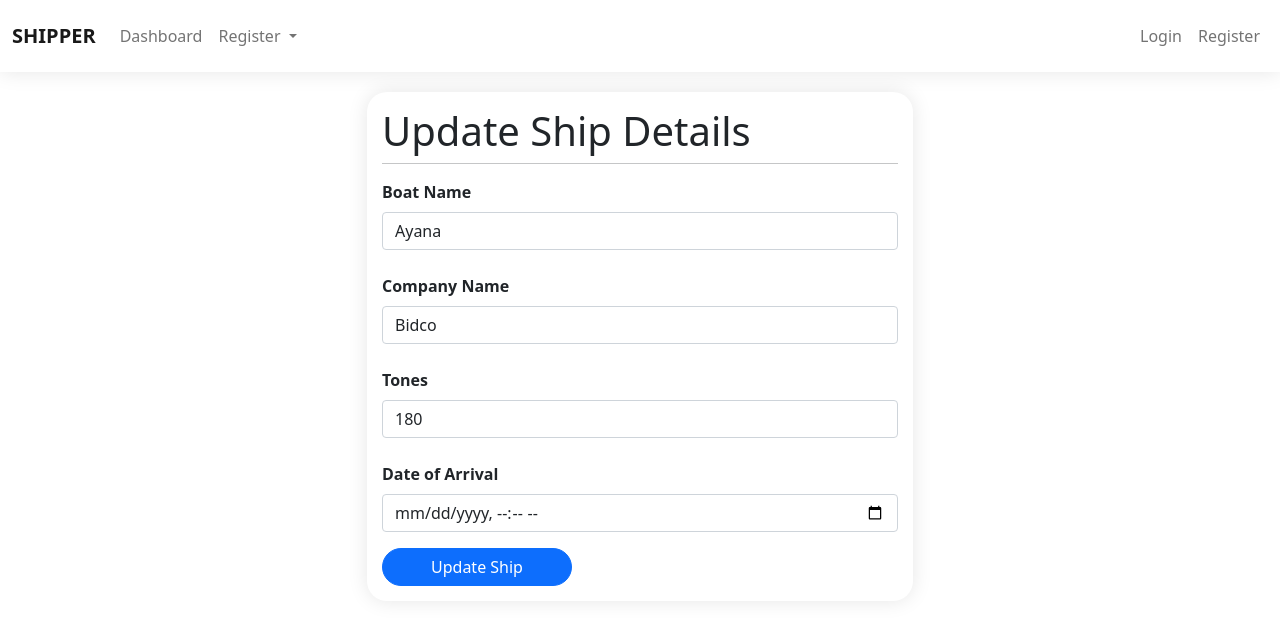
After one commit to Rovine1999/Seaport, a Django app: page /ship/boat/edit/1/ in a window 1280 px wide. The commit adds this page. Shown: the top 625 px of the page. Run offline with Django 3.2, Linux system fonts and the light colour scheme; data comes from the database, SQL or seed files in the repository; both versions use the stored data as it was after the commit.

Commit message:
Add boat edit and delete functionality

```diff
--- a/ship/urls.py
+++ b/ship/urls.py
@@ -12,5 +12,7 @@ urlpatterns = [
     path('container/delete/<str:pk>/', containerdelete, name="containerdelete"),
     path('ship/delete/<str:pk>/', deleteship, name="deleteship"),
     path('save/boat/', saveboat, name='saveboat'),
-    path('ship/edit/<str:pk>/', editship, name='editship')
+    path('ship/edit/<str:pk>/', editship, name='editship'),
+    path('boat/edit/<str:pk>/', editboat, name='editboat'),
+    path('boat/delete/<str:pk>/', deleteboat, name="deleteboat"),
 ]
--- a/ship/views.py
+++ b/ship/views.py
@@ -126,6 +126,28 @@ def registernewaddons(request):
     }
     return render(request, template_name='admin_/shipment/registeraddons.html', context=context)
 
+def editboat(request, pk):
+    boat = get_object_or_404(Boat, id=pk)
+
+    boatform = CreateBoatForm(request.POST or None, request.FILES or None, instance=boat)
+
+    if request.method == 'POST':
+        if boatform.is_valid:
+            boatform.save()
+            messages.success(request, 'The boat has been updated successfully')
+        else:
+            messages.error(request, 'Updating the boat failed')
+
+    context = {
+        'page': 'boat-reg',
+        'boatform': boatform
+    }
+    return render(request, template_name='admin_/shipment/editboat.html', context=context)
+
+def deleteboat(request, pk):
+    boat = Boat.objects.get(id=pk)
+    boat.delete()
+    return redirect ('home')
 
 @login_required(login_url='login')
 def saveSize(request):
--- a/templates/admin_/index.html
+++ b/templates/admin_/index.html
@@ -91,6 +91,7 @@
               <th style="width: 150px;">Company Name</th>
               <th style="width: 150px;">Tones</th>
               <th style="width: 100px;">Date</th>
+              <th style="width: 200px;">Actions</th>
             </tr>
           </thead>
           <tbody>
@@ -101,6 +102,10 @@
               <td>{{boat.name}}</td>
               <td>{{boat.tone}}</td>
               <td>{{boat.date_time}}</td>
+              <td>
+                <a href="{% url 'editboat' pk=boat.id %}" class="my-2 rounded-pill px-3 py-1 btn btn-warning">Edit</a>
+                <a href="{% url 'deleteboat' pk=boat.id%}" class="my-2 rounded-pill px-3 py-1 btn btn-danger">Delete</a>
+              </td>
             </tr>
 
           {% endfor %}
--- /dev/null
+++ b/templates/admin_/shipment/editboat.html
@@ -0,0 +1,39 @@
+{% extends './../components/base.html' %}
+{% load static %}
+
+{% block content %}
+
+
+  <div class="container">
+    <div class="row">
+      <div class="col-md-6 offset-md-3">
+        <div class="form-holder">
+          <h1>Update Ship Details</h1>
+          <hr class="dropdown-divider">
+            <div>
+              {% include './../components/errors.html' %}
+            </div>
+          <form method="POST">
+            {% csrf_token %}
+
+            {% for field in boatform %}
+                <div class="mb-3">
+                    <label for="{{ field.id_for_label }}" class="my-2"><strong>{{field.label}}</strong></label>
+                    <div class="text-danger">{{field.errors}}</div>
+                    {{field}}
+                    {% if field.help_text %}
+                        <p class="text-warning">{{ field.help_text|safe }}</p>
+                    {% endif %}
+                </div>
+            {% endfor %}
+
+
+            <button type="submit" class="btn btn-primary rounded-pill px-5">Update Ship</button>
+
+          </form>
+        </div>
+      </div>
+    </div>
+  </div>
+
+{% endblock content %}
```
Also changed, not shown: db.sqlite3.
